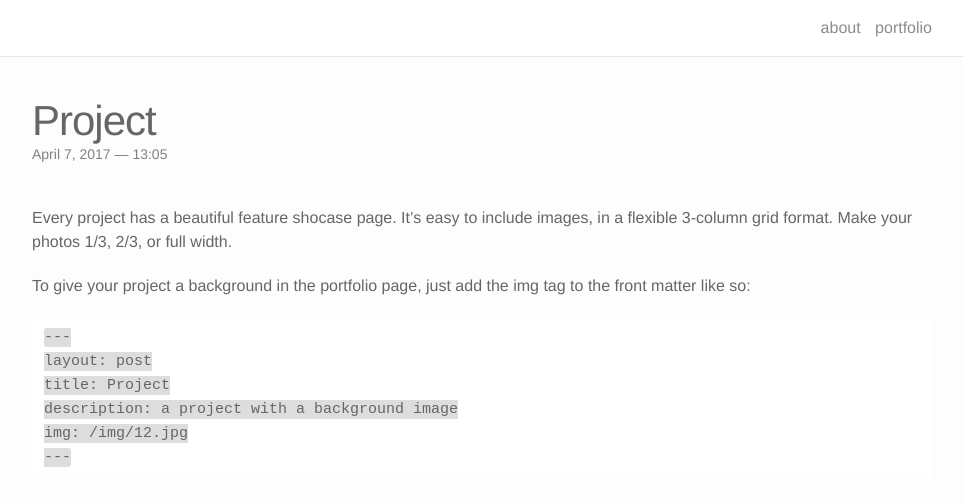
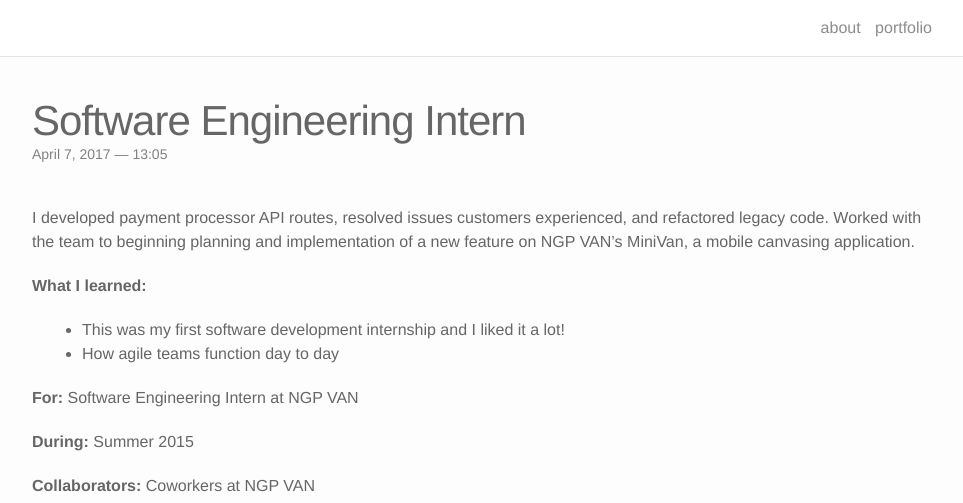
Before and after one commit to LucyWilcox/LucyWilcox.github.io, a Jekyll site: the page built from _portfolio/91_project.markdown, in a window 1280 px wide and 1400 px high. Shown: the top 503 px of the window, without its empty margins (158-1121 px from the left). Built offline with Jekyll 4.4.1, drawn with Linux system fonts in a browser that asks for light colours; nearby versions of some CDN libraries; some of the changed text lies outside the part shown; grey boxes are pictures that could not be loaded.

Commit message:
softdes edit

```diff
--- a/_portfolio/91_project.markdown
+++ b/_portfolio/91_project.markdown
@@ -1,55 +1,20 @@
 ---
 layout: post
-title: Project
-description: a project with a background image
-img: /img/1.jpg
+title: Software Engineering Intern
+description: NGP VAN
+img: /img/van.png
 ---
 
-Every project has a beautiful feature shocase page. It's easy to include images, in a flexible 3-column grid format. Make your photos 1/3, 2/3, or full width.
+I developed payment processor API routes, resolved issues customers experienced, and refactored legacy code. Worked with the team to beginning planning and implementation of a new feature on NGP VAN's MiniVan, a mobile canvasing application.
 
-To give your project a background in the portfolio page, just add the img tag to the front matter like so:
+<b>What I learned: </b>
+- This was my first software development internship and I liked it a lot!
+- How agile teams function day to day
 
-	---
-	layout: post
-	title: Project
-	description: a project with a background image
-	img: /img/12.jpg
-	---
+<b>For: </b>Software Engineering Intern at NGP VAN
 
+<b>During: </b>Summer 2015
 
-<div class="img_row">
-	<img class="col one" src="{{ site.baseurl }}/img/1.jpg" alt="" title="example image"/>
-	<img class="col one" src="{{ site.baseurl }}/img/2.jpg" alt="" title="example image"/>
-	<img class="col one" src="{{ site.baseurl }}/img/3.jpg" alt="" title="example image"/>
-</div>
-<div class="col three caption">
-	Caption photos easily. On the left, a road goes through a tunnel. Middle, leaves artistically fall in a hipster photoshoot. Right, in another hipster photoshoot, a lumberjack grasps a handful of pine needles.
-</div>
-<div class="img_row">
-	<img class="col three" src="{{ site.baseurl }}/img/5.jpg" alt="" title="example image"/>
-</div>
-<div class="col three caption">
-	This image can also have a caption. It's like magic.
-</div>
+<b>Collaborators: </b>Coworkers at NGP VAN
 
-You can also put regular text between your rows of images. Say you wanted to write a little bit about your project before you posted the rest of the images. You describe how you toiled, sweated, *bled* for your project, and then.... you reveal it's glory in the next row of images.
-
-
-<div class="img_row">
-	<img class="col two" src="{{ site.baseurl }}/img/6.jpg" alt="" title="example image"/>
-	<img class="col one" src="{{ site.baseurl }}/img/11.jpg" alt="" title="example image"/>
-</div>
-<div class="col three caption">
-	You can also have artistically styled 2/3 + 1/3 images, like these.
-</div>
-
-
-<br/><br/><br/>
-
-
-The code is simple. Just add a col class to your image, and another class specifying the width: one, two, or three columns wide. Here's the code for the last row of images above:
-
-	<div class="img_row">
-	  <img class="col two" src="/img/6.jpg"/>
-	  <img class="col one" src="/img/11.jpg"/>
-	</div>
+<b>Skills: </b>C#, Visual Basic, Visual Studio, Agile
```
Also changed, not shown: _portfolio/92_project.markdown (+8 -0 lines).
